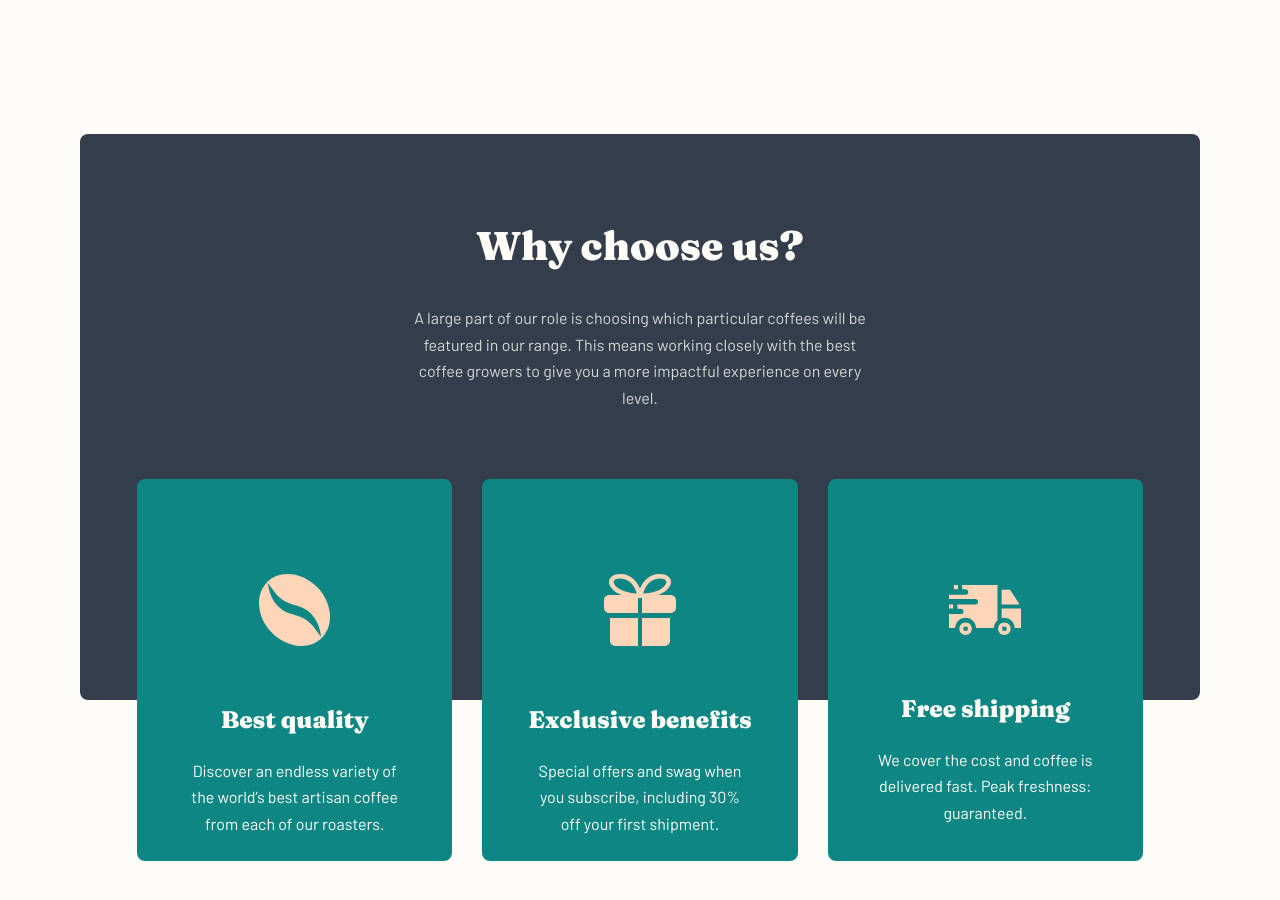
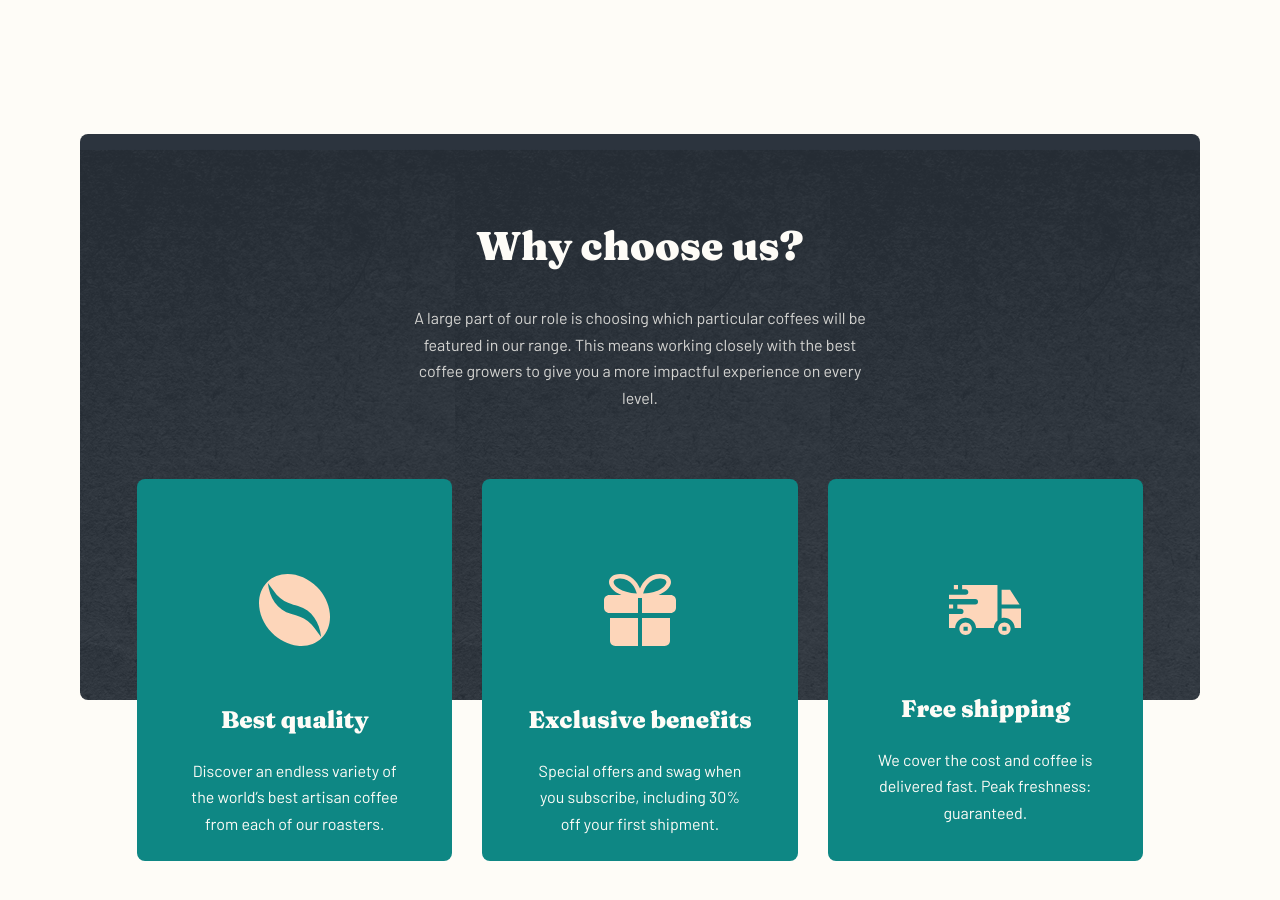
Before and after one commit to M-D1/Coffeeroasters-subscription-site, a React (Vite) app: page / in a window 1280 px wide. Shown: the part 1340-2240 px from the top of the page. Built offline with nearby package versions, Linux system fonts and the light colour scheme.

Commit message:
Update App.css

```diff
--- a/src/App.css
+++ b/src/App.css
@@ -263,7 +263,7 @@ ul li{
  /* why--choose--us-div */
  .why--choose--us {
    text-align: center;
-
+   background-image: url('assets/plan/mobile/bg-steps.png');
    background-color: var(--Dark-Grey-Blue);
    padding: 0 1.5em;
    border-radius: 8px;
```
